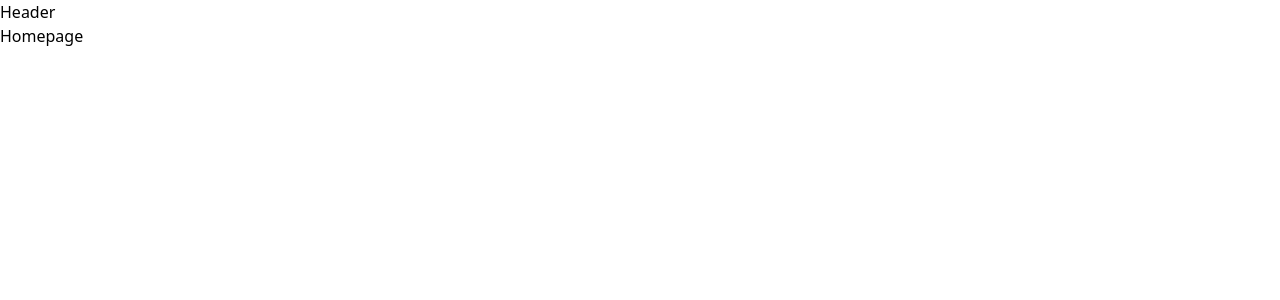
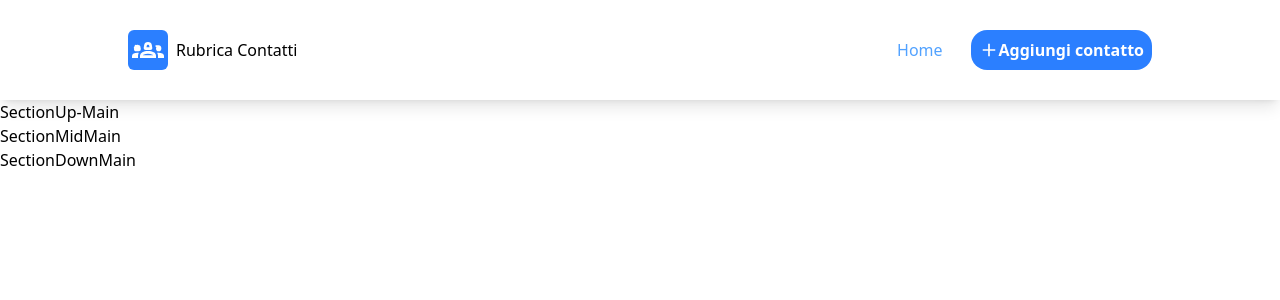
Before and after one commit to Omarespo-dev/ex-react-rubric, a React (Vite) app: page / in a window 1280 px wide. Shown: the top 300 px of the page. Built offline with nearby package versions, Linux system fonts and the light colour scheme.

Commit message:
Aggiunta layout header e scomposto cartella per Homepage

```diff
--- a/package.json
+++ b/package.json
@@ -13,6 +13,7 @@
     "@tailwindcss/vite": "^4.1.11",
     "react": "^19.1.1",
     "react-dom": "^19.1.1",
+    "react-icons": "^5.5.0",
     "react-router-dom": "^7.8.0",
     "tailwindcss": "^4.1.11"
   },
--- a/src/components/Header/Header.jsx
+++ b/src/components/Header/Header.jsx
@@ -1,6 +1,36 @@
+//icone
+import { MdOutlineGroups2 } from "react-icons/md";
+import { IoMdAdd } from "react-icons/io";
+
+//Link
+import { Link } from "react-router-dom";
+
 
 export default function Header() {
   return (
-    <div>Header</div>
+    <header className=" h-[100px] flex justify-center shadow-lg">
+      <div className=" w-[80%] flex items-center flex-wrap sm:flex-row flex-col justify-center ">
+
+        <section className="flex items-center sm:w-[50%] ">
+          <MdOutlineGroups2 size={40} className="bg-blue-500 p-1 rounded-md text-white" />
+          <h1 className="ml-2">Rubrica Contatti</h1>
+        </section>
+
+        <section className="flex justify-center sm:w-[50%] flex-wrap sm:justify-end sm:m-0 mt-[20px] items-center">
+
+          <Link to={"/"} className="mr-7">
+            <h2 className="text-blue-400 hover:text-blue-950 transition ease-in-out duration-300 delay-150">Home</h2>
+          </Link>
+
+          <Link to={"/AddContact"}>
+            <button className="cursor-pointer bg-blue-500 p-2 rounded-2xl flex items-center text-white font-bold hover:bg-blue-950 transition ease-in-out duration-300 delay-150" >
+              <IoMdAdd size={20} /> Aggiungi contatto
+            </button>
+          </Link>
+
+        </section>
+
+      </div>
+    </header>
   )
 }
--- /dev/null
+++ b/src/components/Main/SectionDownMain.jsx
@@ -0,0 +1,7 @@
+
+
+export default function SectionDownMain() {
+  return (
+    <div>SectionDownMain</div>
+  )
+}
--- /dev/null
+++ b/src/components/Main/SectionMidMain.jsx
@@ -0,0 +1,7 @@
+
+
+export default function SectionMidMain() {
+  return (
+    <div>SectionMidMain</div>
+  )
+}
--- /dev/null
+++ b/src/components/Main/SectionUpMain.jsx
@@ -0,0 +1,7 @@
+
+
+export default function SectionUpMain() {
+  return (
+    <div>SectionUp-Main</div>
+  )
+}
--- a/src/pages/Homepage.jsx
+++ b/src/pages/Homepage.jsx
@@ -1,7 +1,22 @@
+
+//Importo componenti
+import SectionDownMain from "../components/Main/SectionDownMain";
+import SectionMidMain from "../components/Main/SectionMidMain";
+import SectionUpMain from "../components/Main/SectionUpMain";
 
 
 export default function Homepage() {
   return (
-    <div>Homepage</div>
+    <main>
+      {/* Search Bar with filter */}
+      <SectionUpMain />
+
+      {/* tables */}
+      <SectionMidMain />
+
+      {/* List Contact */}
+      <SectionDownMain />
+
+    </main>
   )
 }
```
Also changed, not shown: 1 other file (tests, documents, lock files or other folders).
